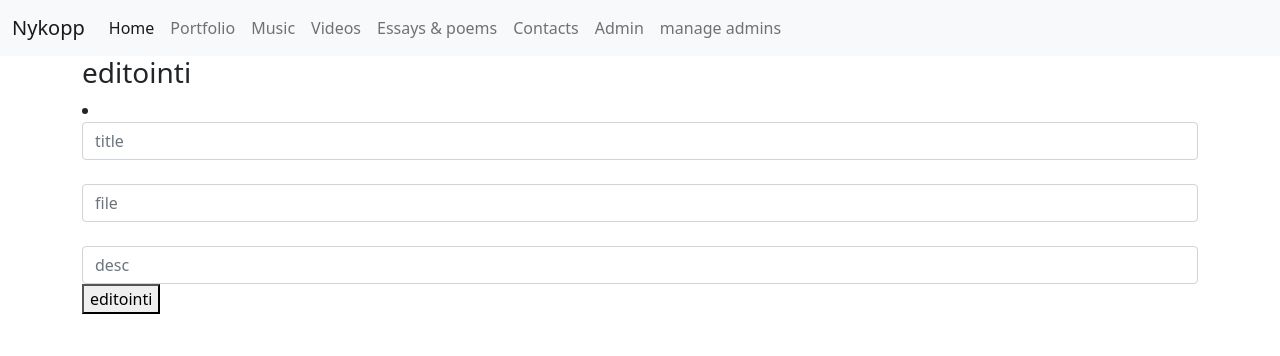
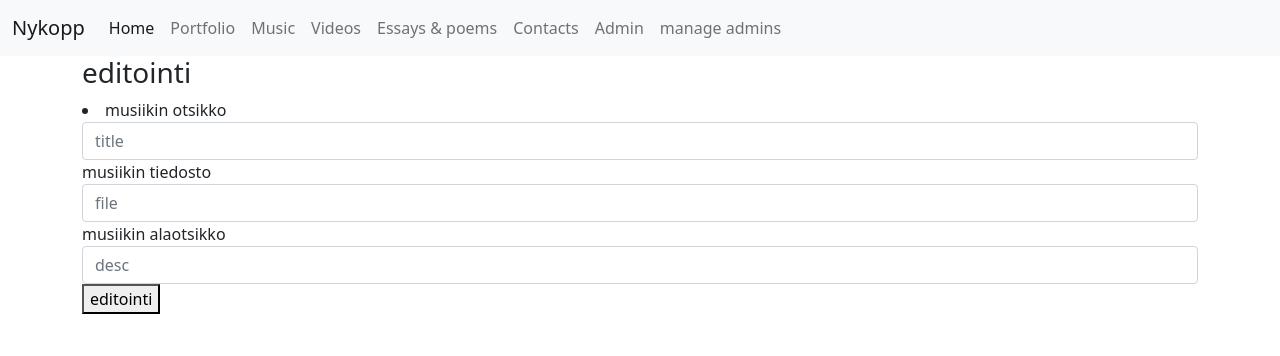
Before and after one commit to datamonnit/nykopp2.0, a PHP site: page /admin/edit.php in a window 1280 px wide. Shown: the top 356 px of the page. Run offline with PHP 8.4, Linux system fonts and the light colour scheme; data that the repository does not hold is empty.

Commit message:
tein edit.js

```diff
--- a/admin/edit.php
+++ b/admin/edit.php
@@ -6,11 +6,11 @@
         <div class="col">
             <h3>editointi</h3>
             <li class="form-group">
-            <label for="title"></label>
+            <label for="title">musiikin otsikko</label>
             <input name="title" type="text" class="form-control" placeholder="title">
-            <label for="file"></label>
+            <label for="file">musiikin tiedosto</label>
             <input name="file" type="text" class="form-control" placeholder="file">
-            <label for="desc"></label>
+            <label for="desc">musiikin alaotsikko</label>
             <input name="desc" type="text" class="form-control" placeholder="desc">
             <button type="button" onclick="editMusic()" name="edit">editointi</button>
             </li>
--- a/js/editMusic.js
+++ b/js/editMusic.js
@@ -1,6 +1,6 @@
 // get id from queryString
 window.addEventListener('load', getMusic);
-document.getElementById('musicUl').addEventListener('click', openMusic);
+
 
 function getMusic() {
     console.log('haetaan dataa');
--- a/js/music.js
+++ b/js/music.js
@@ -49,6 +49,7 @@ function createMusicLi(targetUl, musId, musTitle, musFile) {
     const musicFileAudio = document.createTextNode(musFile);
     musicFile.appendChild(musicFileAudio);
 
+
     newLi.appendChild(musicTitle);
     newLi.appendChild(audioEl);
     newLi.appendChild(musicFileAudio);
```
Also changed, not shown: js/edit.js (added).
